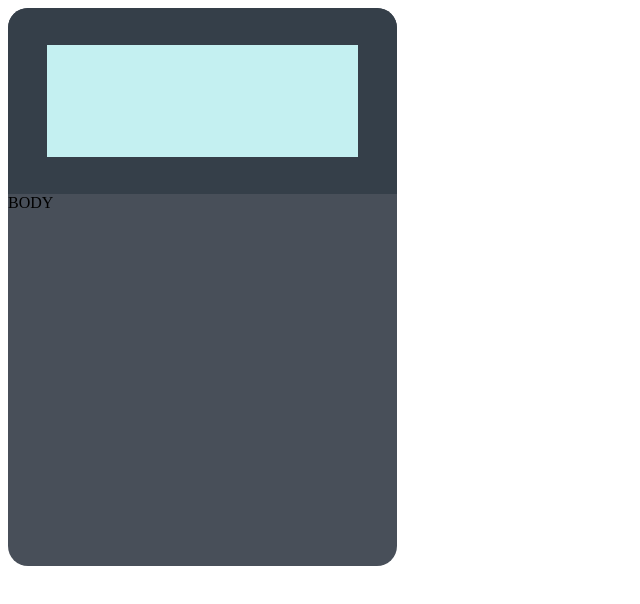
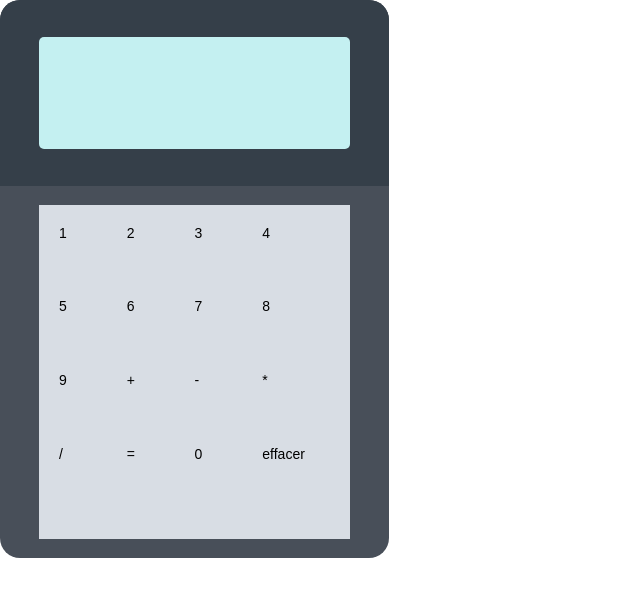
Before and after one commit to philippesanogo/calculatrice, a plain HTML site: page index.html in a window 1280 px wide. Shown: the whole page, without its empty margins (0-640 px from the left). Drawn offline with Linux system fonts and the light colour scheme.

Commit message:
mise en place de la structure html et css

```diff
--- a/index.html
+++ b/index.html
@@ -13,7 +13,26 @@
             <div class="calculator-head">
                 <div class="container-screen"></div>
             </div>
-            <div class="calculator-body">BODY</div>
+            <div class="calculator-body">
+                <div class="container-keyboard">
+                    <div class="cont-btn">1</div>
+                    <div class="cont-btn">2</div>
+                    <div class="cont-btn">3</div>
+                    <div class="cont-btn">4</div>
+                    <div class="cont-btn">5</div>
+                    <div class="cont-btn">6</div>
+                    <div class="cont-btn">7</div>
+                    <div class="cont-btn">8</div>
+                    <div class="cont-btn">9</div>
+                    <div class="cont-btn">+</div>
+                    <div class="cont-btn">-</div>
+                    <div class="cont-btn">*</div>
+                    <div class="cont-btn">/</div>
+                    <div class="cont-btn">=</div>
+                    <div class="cont-btn">0</div>
+                    <div class="cont-btn">effacer</div>
+                </div>
+            </div>
         </div>
     </div>
 </body>
--- a/style.css
+++ b/style.css
@@ -5,6 +5,25 @@
 #c4f0f1
 #353f49
 */
+
+*,
+*::before,
+*::after {
+  box-sizing: border-box;
+  margin: 0;
+  padding: 0;
+}
+
+html {
+  font-size: 62.5%;
+}
+
+body {
+  font-size: 1.4rem;
+  font-family: Arial, Helvetica, sans-serif;
+}
+
+/* head */
 
 .container-calculator {
   background-color: #484f59;
@@ -28,7 +47,27 @@
 }
 
 .container-calculator .calculator-head .container-screen {
-    width: 80%;
-    background-color: #c4f0f1;
-    height: 60%;
+  width: 80%;
+  background-color: #c4f0f1;
+  height: 60%;
+  border-radius: 5px;
 }
+
+/* body */
+
+.calculator-body {
+  display: flex;
+  justify-content: center;
+  align-items: center;
+}
+
+.calculator-body .container-keyboard {
+  background-color: #d8dde4;
+  width: 80%;
+  height: 90%;
+
+  display: grid;
+  grid-template-columns: 1fr 1fr 1fr 1fr;
+  grid-template-rows: 1fr 1fr 1fr 1fr;
+  padding: 2rem;
+}
```
